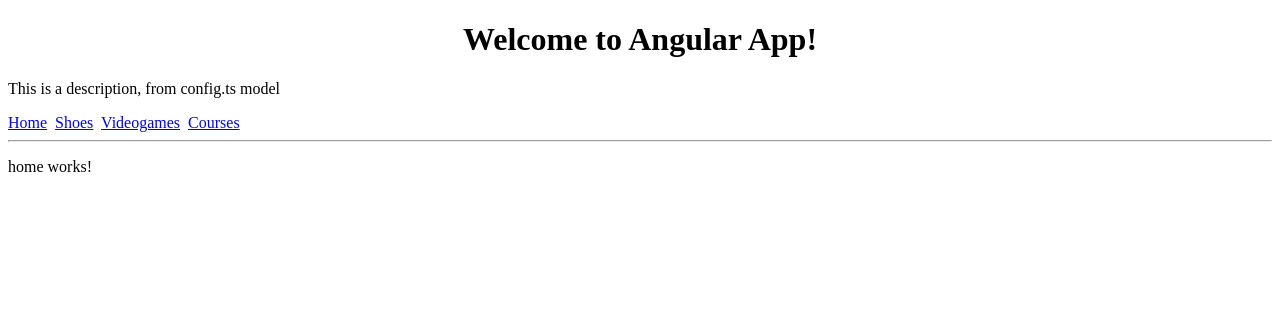
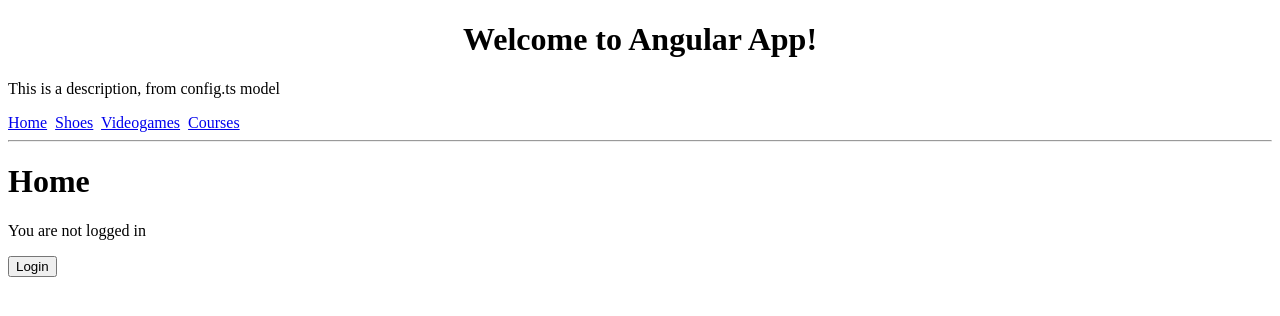
Before and after one commit to JonaMG0812/Angular-from-zero, an Angular app: page / in a window 1280 px wide. Shown: the top 316 px of the page. Built offline with nearby package versions, Linux system fonts and the light colour scheme.

Commit message:
ng-template
if, then, else

```diff
--- a/src/app/home/home.component.html
+++ b/src/app/home/home.component.html
@@ -1,3 +1,13 @@
-<p>
-  home works!
-</p>
+<h1>Home</h1>
+
+<div *ngIf = "login; then ifLogin else notLog"></div>
+
+<ng-template #ifLogin>
+    <h3>You are login</h3>
+    <button (click)="unsetLog()">Logout</button>
+</ng-template>
+
+<ng-template #notLog>
+  <p>You are not logged in</p>
+  <button (click)="setLog()">Login</button>
+</ng-template>
--- a/src/app/home/home.component.ts
+++ b/src/app/home/home.component.ts
@@ -6,10 +6,21 @@
   styleUrls: ['./home.component.css']
 })
 export class HomeComponent implements OnInit {
+  public login: boolean;
 
-  constructor() { }
+  constructor() {
+    this.login = false;
+   }
 
   ngOnInit() {
   }
 
+  setLog(){
+    this.login = true;
+  }
+
+  unsetLog(){
+    this.login =  false;
+  }
+
 }
```
